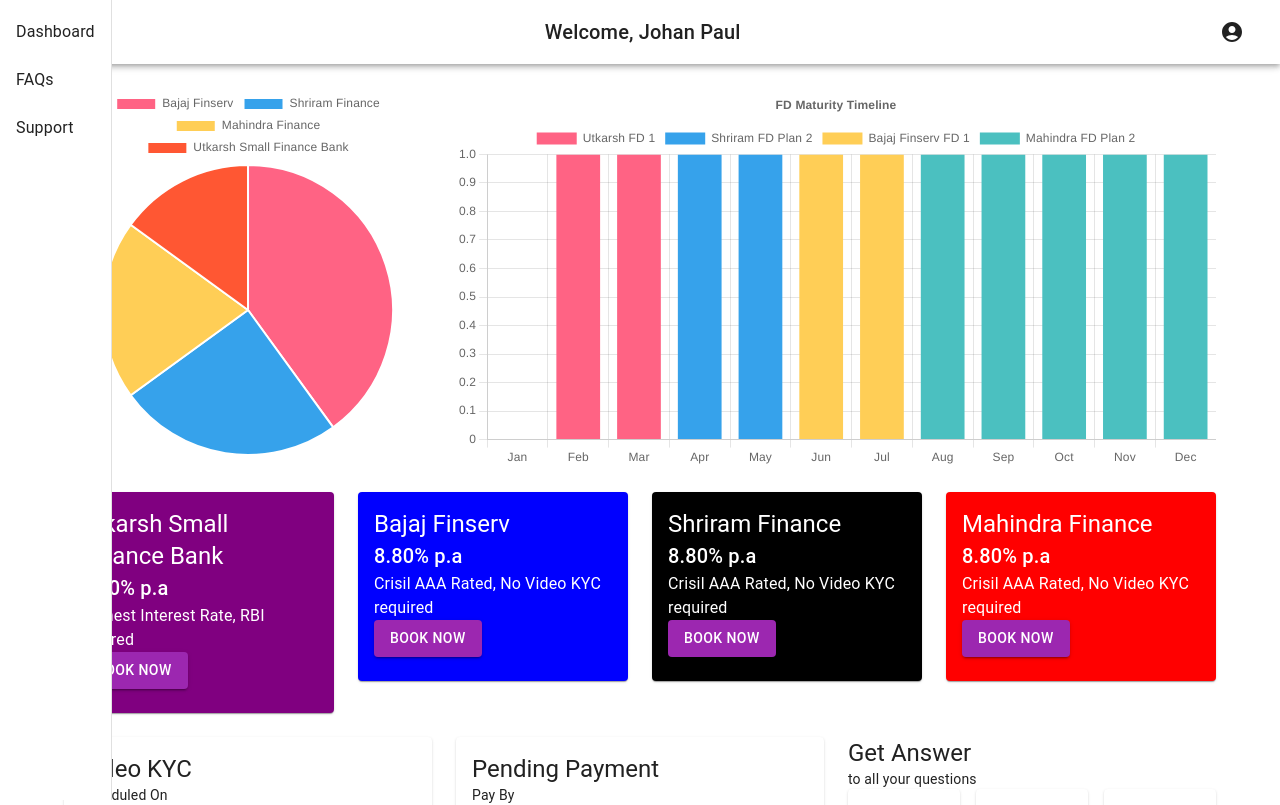
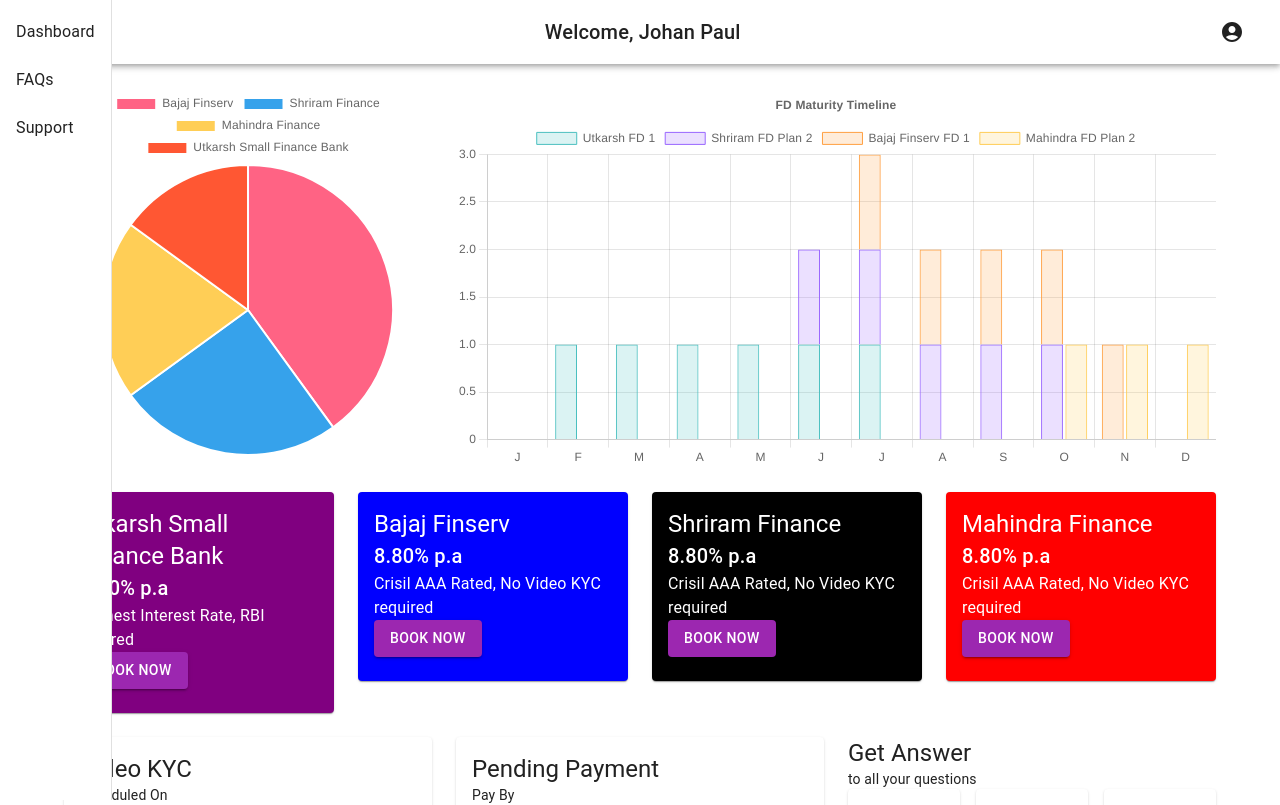
Before and after one commit to codearora/Portfolio-Dashboard, a React (Create React App) app in the folder dashboard-app/: page / in a window 1280 px wide. Shown: the top 805 px of the page. Built offline with nearby package versions, Linux system fonts and the light colour scheme; grey boxes are pictures that could not be loaded.

Commit message:
made bar graph match

```diff
--- a/dashboard-app/src/components/FDMaturityTimeline.js
+++ b/dashboard-app/src/components/FDMaturityTimeline.js
@@ -1,8 +1,47 @@
-import React, { useEffect } from 'react';
+import React from 'react';
 import { Bar } from 'react-chartjs-2';
-import { Chart, CategoryScale, LinearScale, BarElement, Title, Tooltip, Legend } from 'chart.js';
+import { Chart as ChartJS, CategoryScale, LinearScale, BarElement, Title, Tooltip, Legend } from 'chart.js';
 
-Chart.register(CategoryScale, LinearScale, BarElement, Title, Tooltip, Legend);
+ChartJS.register(CategoryScale, LinearScale, BarElement, Title, Tooltip, Legend);
+
+const FDMaturityTimeline = () => {
+    const data = {
+        labels: ['J', 'F', 'M', 'A', 'M', 'J', 'J', 'A', 'S', 'O', 'N', 'D'],
+        datasets: [
+            {
+                label: 'Utkarsh FD 1',
+                data: [0, 1, 1, 1, 1, 1, 1, 0, 0, 0, 0, 0],
+                backgroundColor: 'rgba(75, 192, 192, 0.2)',
+                borderColor: 'rgba(75, 192, 192, 1)',
+                borderWidth: 1,
+                stack: '2024',
+            },
+            {
+                label: 'Shriram FD Plan 2',
+                data: [0, 0, 0, 0, 0, 1, 1, 1, 1, 1, 0, 0],
+                backgroundColor: 'rgba(153, 102, 255, 0.2)',
+                borderColor: 'rgba(153, 102, 255, 1)',
+                borderWidth: 1,
+                stack: '2024',
+            },
+            {
+                label: 'Bajaj Finserv FD 1',
+                data: [0, 0, 0, 0, 0, 0, 1, 1, 1, 1, 1, 0],
+                backgroundColor: 'rgba(255, 159, 64, 0.2)',
+                borderColor: 'rgba(255, 159, 64, 1)',
+                borderWidth: 1,
+                stack: '2024',
+            },
+            {
+                label: 'Mahindra FD Plan 2',
+                data: [0, 0, 0, 0, 0, 0, 0, 0, 0, 1, 1, 1, 1, 1, 1, 1, 1, 1, 1],
+                backgroundColor: 'rgba(255, 205, 86, 0.2)',
+                borderColor: 'rgba(255, 205, 86, 1)',
+                borderWidth: 1,
+                stack: '2025-2026',
+            },
+        ],
+    };
 
     const options = {
         responsive: true,
@@ -25,40 +64,7 @@
         },
     };
 
-const labels = ['Jan', 'Feb', 'Mar', 'Apr', 'May', 'Jun', 'Jul', 'Aug', 'Sep', 'Oct', 'Nov', 'Dec'];
-
-const data = {
-    labels,
-    datasets: [
-        {
-            label: 'Utkarsh FD 1',
-            data: [0, 1, 1, 0, 0, 0, 0, 0, 0, 0, 0, 0],
-            backgroundColor: '#FF6384',
-        },
-        {
-            label: 'Shriram FD Plan 2',
-            data: [0, 0, 0, 1, 1, 0, 0, 0, 0, 0, 0, 0],
-            backgroundColor: '#36A2EB',
-        },
-        {
-            label: 'Bajaj Finserv FD 1',
-            data: [0, 0, 0, 0, 0, 1, 1, 0, 0, 0, 0, 0],
-            backgroundColor: '#FFCE56',
-        },
-        {
-            label: 'Mahindra FD Plan 2',
-            data: [0, 0, 0, 0, 0, 0, 0, 1, 1, 1, 1, 1],
-            backgroundColor: '#4BC0C0',
-        },
-    ],
+    return <Bar data={data} options={options} />;
 };
 
-function FDMaturityTimeline() {
-    return (
-        <div className="fd-maturity-timeline">
-            <Bar options={options} data={data} />
-        </div>
-    );
-}
-
 export default FDMaturityTimeline;
```
Lines whose indentation alone changed are shown as unchanged.
